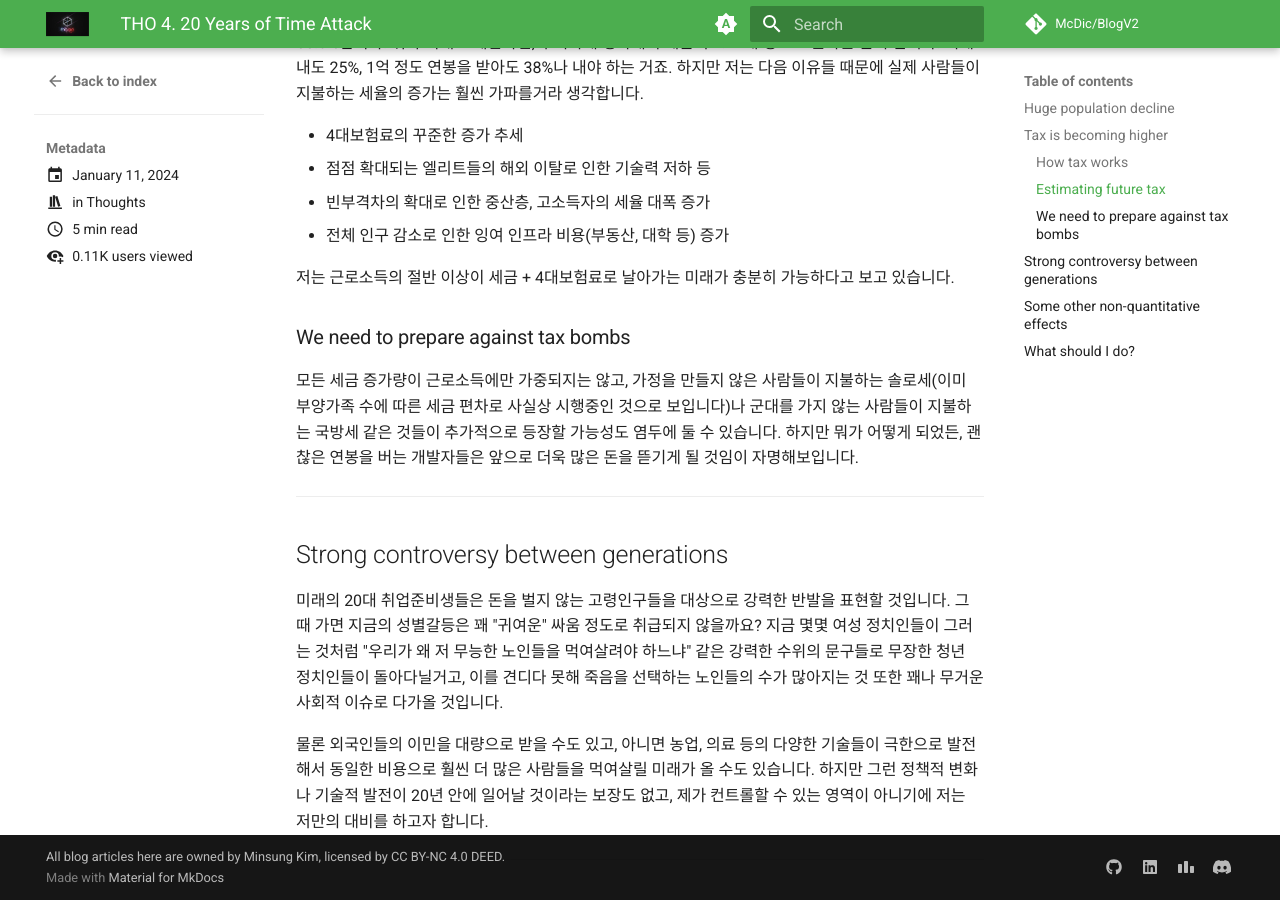
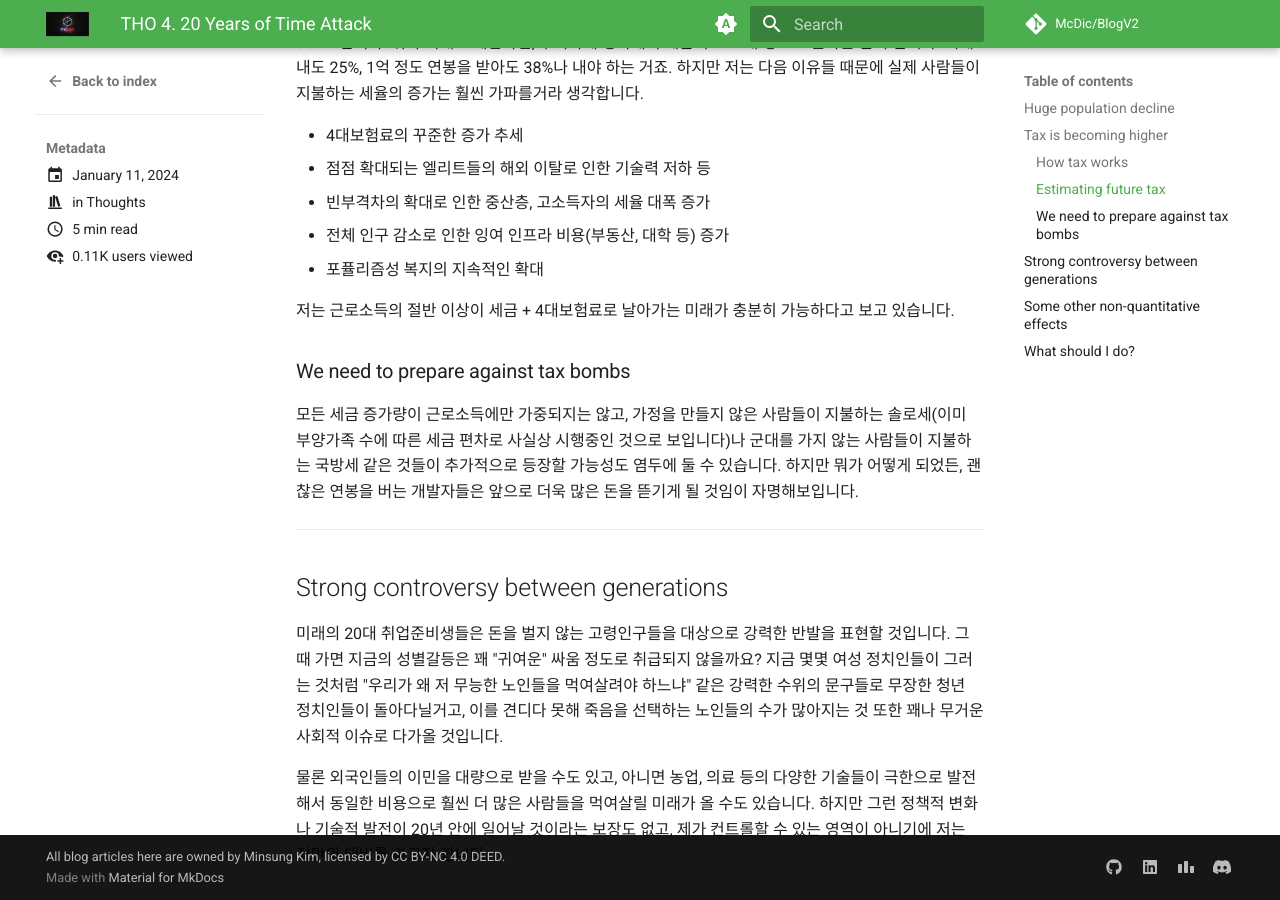
Before and after one commit to McDic/BlogV2, an MkDocs documentation site: the page built from docs/posts/tho/tho4.md, in a window 1280 px wide and 900 px high, scrolled down 3377 px. Built offline with MkDocs 1.6.1 and Material for MkDocs 9.7.7, drawn with Linux system fonts in a browser that asks for light colours; comment, search, counter and statistics services are not loaded.

Commit message:
Minor addition

```diff
--- a/docs/posts/tho/tho4.md
+++ b/docs/posts/tho/tho4.md
@@ -118,6 +118,7 @@ $$
 - 점점 확대되는 엘리트들의 해외 이탈로 인한 기술력 저하 등
 - 빈부격차의 확대로 인한 중산층, 고소득자의 세율 대폭 증가
 - 전체 인구 감소로 인한 잉여 인프라 비용(부동산, 대학 등) 증가
+- 포퓰리즘성 복지의 지속적인 확대
 
 저는 근로소득의 절반 이상이 세금 + 4대보험료로 날아가는 미래가 충분히 가능하다고 보고 있습니다.
 
```
